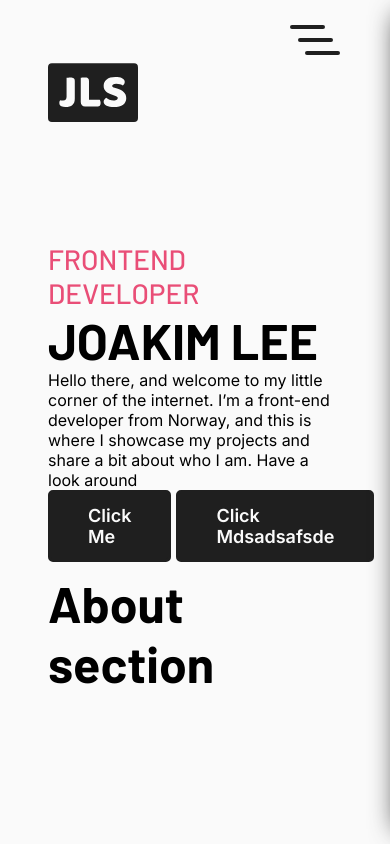
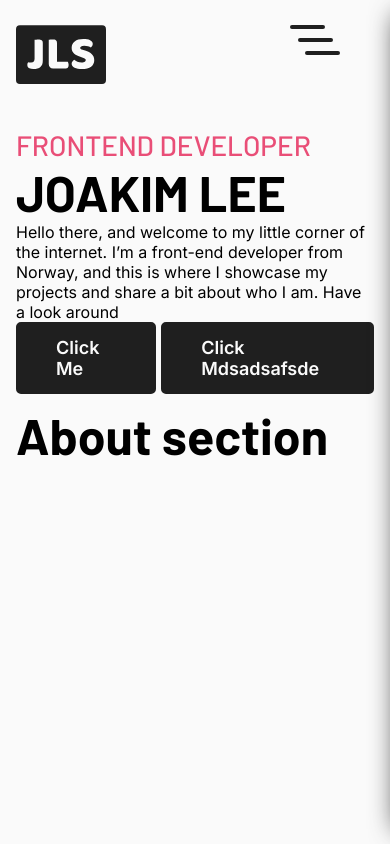
Before and after one commit to joakimlees/portfolio, a React (Vite) app: page / in a window 390 px wide. Shown: the top 844 px of the page. Built offline with nearby package versions, Linux system fonts and the light colour scheme.

Commit message:
fixing spacing and media query spacing

```diff
--- a/src/components/styles/CSContainer.Styles.ts
+++ b/src/components/styles/CSContainer.Styles.ts
@@ -3,5 +3,13 @@
 export const CSContainer = styled.div`
   max-width: 2560px;
   margin: 0px auto;
-  padding: 48px;
+  padding: 10px 16px;
+
+  @media (min-width: ${({ theme }) => theme.screen.small}) {
+    padding: 10px 32px;
+  }
+
+  @media (min-width: ${({ theme }) => theme.screen.large}) {
+    padding: 48px;
+  }
 `;
--- a/src/components/styles/HamburgerButton.Styles.ts
+++ b/src/components/styles/HamburgerButton.Styles.ts
@@ -86,7 +86,7 @@
     }
   }
 
-  @media (min-width: 1000px) {
+  @media (min-width: ${({ theme }) => theme.screen.large}) {
     display: none;
   }
 `;
--- a/src/components/styles/Navigation.Styles.ts
+++ b/src/components/styles/Navigation.Styles.ts
@@ -46,7 +46,7 @@
     }
   }
 
-  @media (min-width: 1000px) {
+  @media (min-width: ${({ theme }) => theme.screen.large}) {
     display: none;
   }
 `;
--- a/src/components/styles/sections/Header.Styles.ts
+++ b/src/components/styles/sections/Header.Styles.ts
@@ -13,7 +13,7 @@
       justify-content: center;
       order: 1;
 
-      @media (max-width: 999px) {
+      @media (max-width: 1079px) {
         display: none;
       }
 
```
